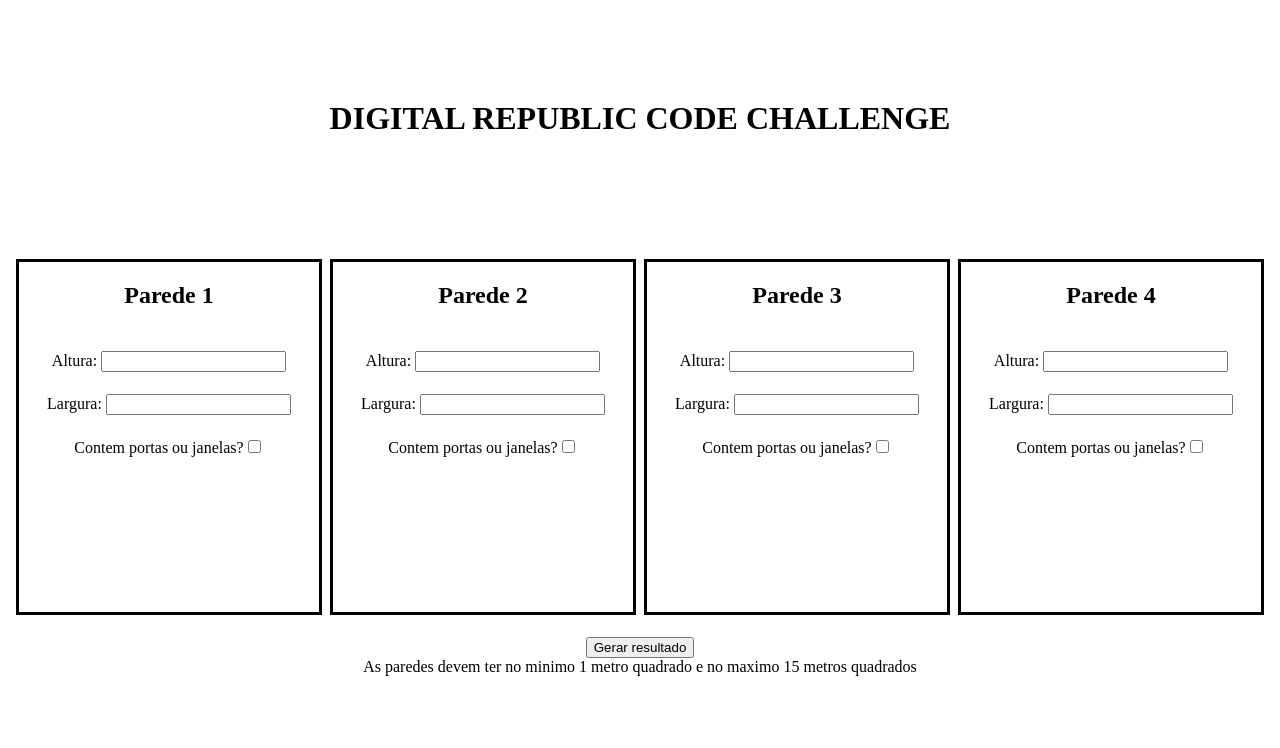
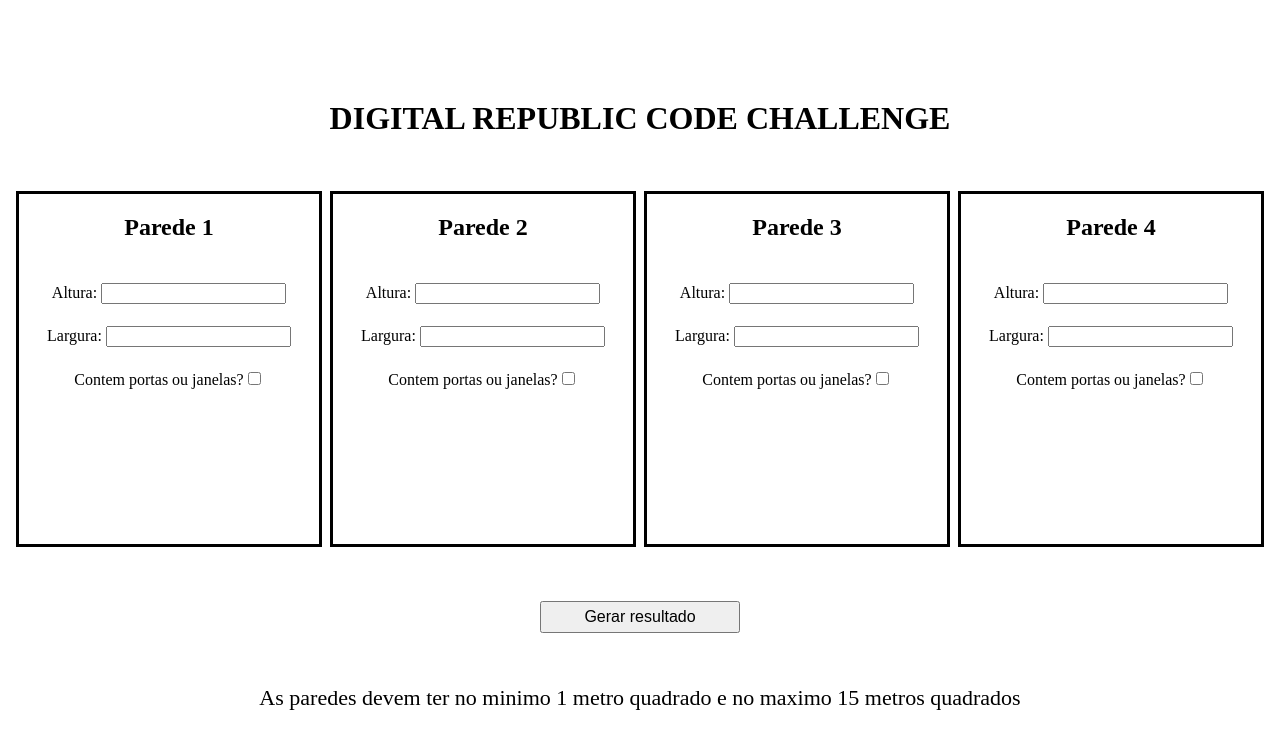
Before and after one commit to Naitwa-Alexandre/DIGITAL-REPUBLIC-CODE-CHALLENGE, a React (Create React App) app: page / in a window 1280 px wide. Both pictures are taken after a click on the button "Gerar resultado". Shown: the top 748 px of the page. Built offline with nearby package versions, Linux system fonts and the light colour scheme.

Commit message:
finished

```diff
--- a/src/components/Results.js
+++ b/src/components/Results.js
@@ -1,11 +1,12 @@
 import { useGlobalContext } from "../context";
+import { ResultWraper } from './styles';
 
 function Results() {
   const { result, error } = useGlobalContext();
   return (
-    <div>
+    <ResultWraper>
       { error || <p>A sua reforma vai precisar de {result}L de tinta</p>}
-    </div>
+    </ResultWraper>
   );
 }
 
--- a/src/components/styles.js
+++ b/src/components/styles.js
@@ -1,7 +1,7 @@
 import styled from 'styled-components';
 
 const Wrapper = styled.div`
-  margin-top: 100px;
+  margin-top: 32px;
 `
 const SectionCards = styled.div`
   display: flex;
@@ -26,7 +26,15 @@ const SingleCard = styled.article`
 
 `
 const Button = styled.button`
-
+  margin-top: 32px;
+  width: 200px;
+  height: 32px;
+  font-size: 16px;
 `;
 
-export { SectionCards, Wrapper, SingleCard, Button };
+const ResultWraper = styled.div`
+  margin-top: 52px;
+  font-size: 22px;
+`
+
+export { SectionCards, Wrapper, SingleCard, Button, ResultWraper };
```
Also changed, not shown: 1 other file (tests, documents, lock files or other folders).
